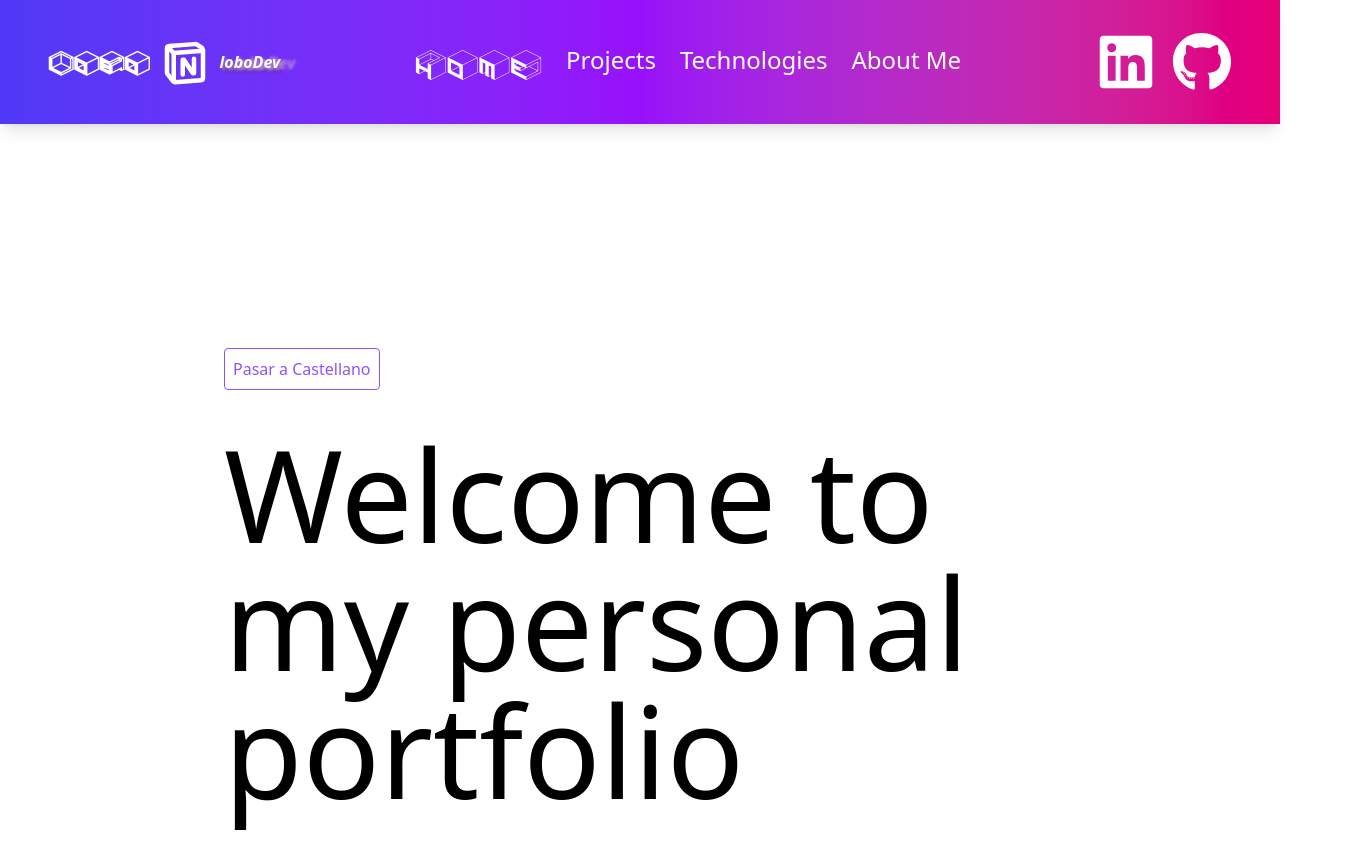
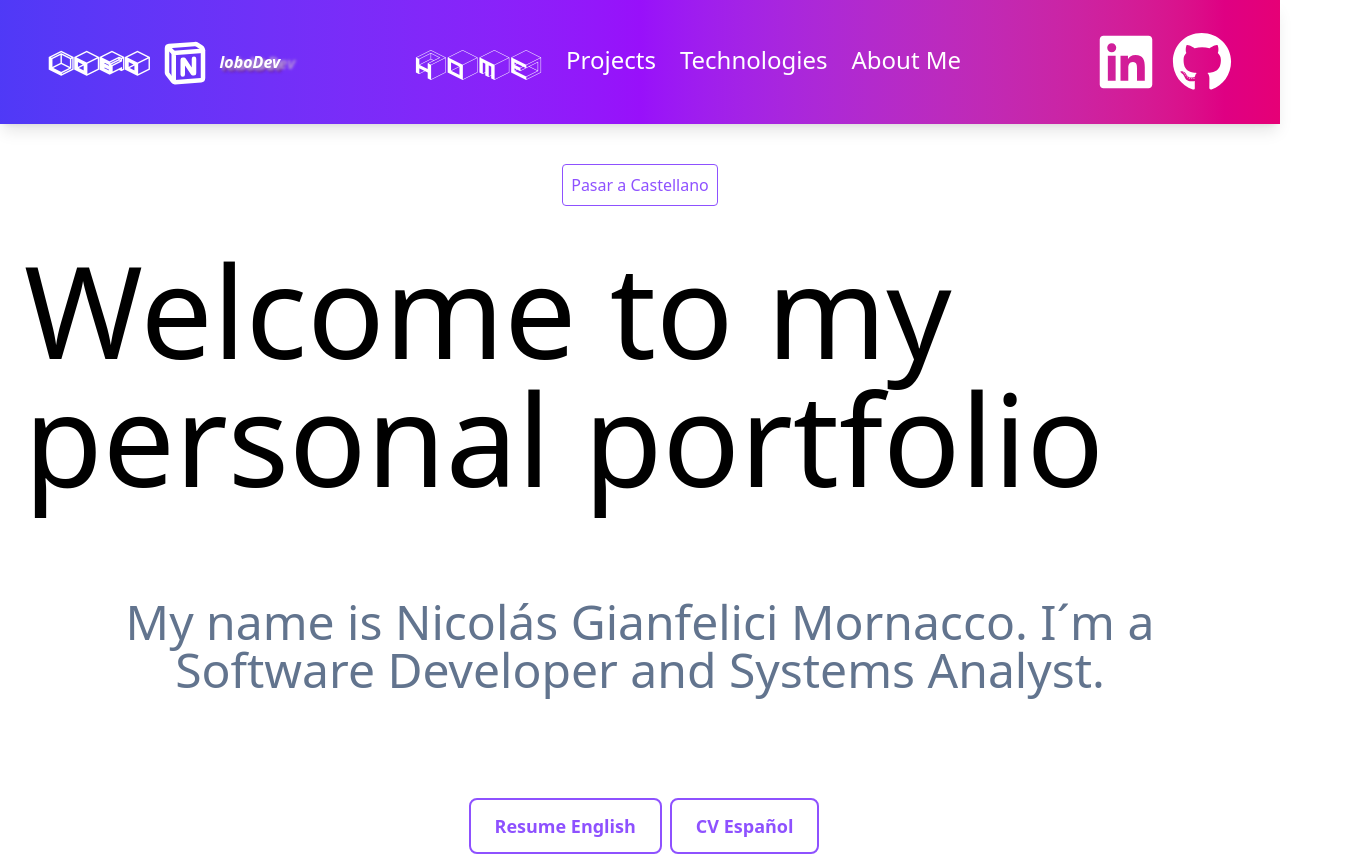
Before and after one commit to ni7co7/mi-portfolio, a Next.js app: page / in a window 1280 px wide. Shown: the top 856 px of the page, 1358 px wide, since content can reach past the window. Built offline with nearby package versions, Linux system fonts and the light colour scheme.

Commit message:
arreglo contenedor principal

```diff
--- a/app/page.jsx
+++ b/app/page.jsx
@@ -8,7 +8,7 @@ import Footer from "./footer/footer";
 export default function HomePage(){
     const { t, cambiarIdioma, idioma } = useLanguage();
     return (
-        <div className="p-56">
+        <div className="container mx-auto px-6 p-10 text-center">
 
             <button
                 onClick={cambiarIdioma}
@@ -16,7 +16,7 @@ export default function HomePage(){
             >
                 {idioma === 'en' ? 'Pasar a Castellano' : 'Switch to English'}
             </button>
-            <h1 className="text-9xl">{t.welcome }</h1>
+            <h1 className="text-9xl text-left">{t.welcome }</h1>
             <p className="text-slate-500 p-24 text-5xl">
                 {t.description}
             </p>
```
